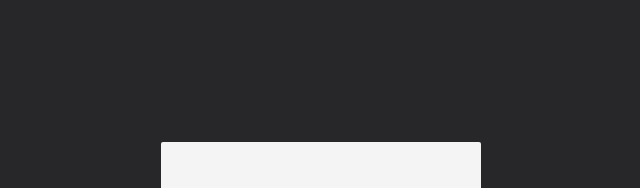
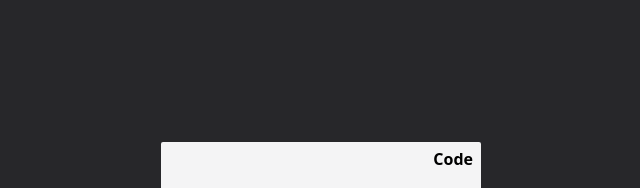
Before and after one commit to joalloce/calc-tailwind, a website: page src/index.html in a window 1280 px wide. Shown: the top 188 px of the page, 319-959 px from the left. Drawn offline with Linux system fonts and the light colour scheme; some icons are missing.

Commit message:
feat(index.html): add link to repo

```diff
--- a/src/index.html
+++ b/src/index.html
@@ -26,6 +26,7 @@
               <div id="light-mode" class="hidden">
                 <iconify-icon icon="material-symbols:light-mode"></iconify-icon>
               </div>
+							<a href="https://github.com/joalloce/calc-tailwind">Code</a>
             </div>
             <div id="error" class="py-1 text-xs text-red-600">
               <br />
```
